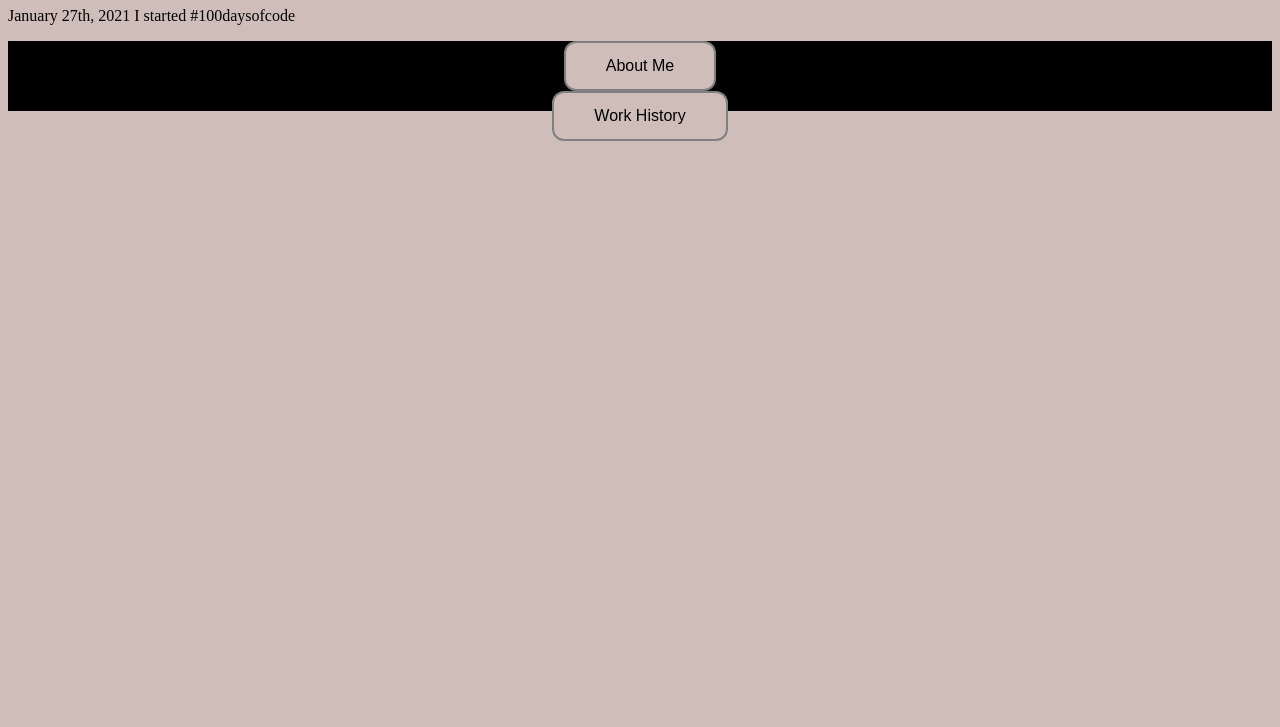
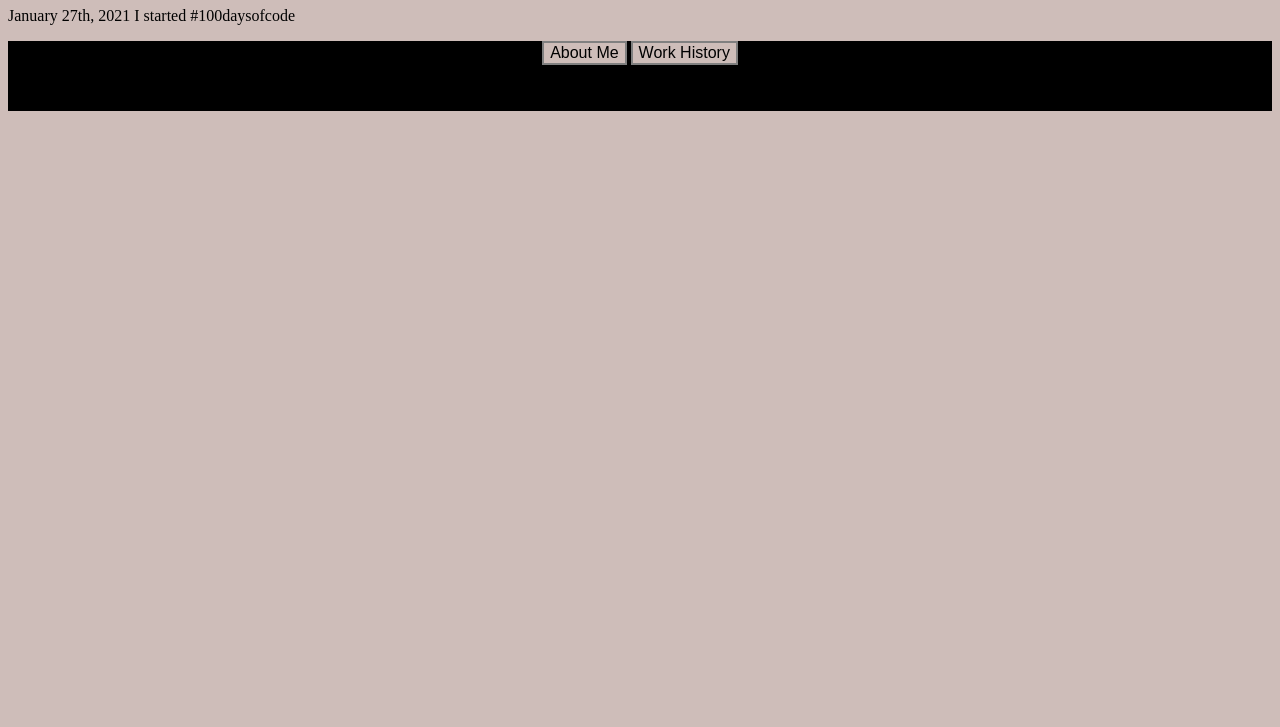
Before and after one commit to codeoutback/codeoutback.github.io, a plain HTML site: page index.html in a window 1280 px wide. Shown: the part 73-800 px from the top of the page. Drawn offline with nearby package versions, Linux system fonts and the light colour scheme.

Commit message:
Update style.css

```diff
--- a/style.css
+++ b/style.css
@@ -11,15 +11,13 @@ button{
   color: black;
   border: 2px solid grey;
   font-size: 16px;
-  padding: 14px 40px;
-  border-radius: 12px;
   text-align: center;
 }
 #aboutMe_button_container{
-
+display:inline-block;
 }
 #work_button_container{
-
+display:inline-block;
 }
 .intro{
   color: black;
```
